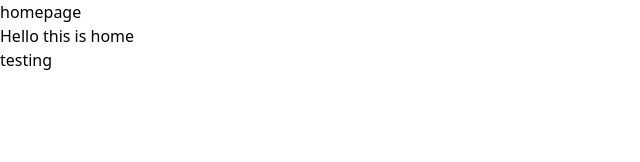
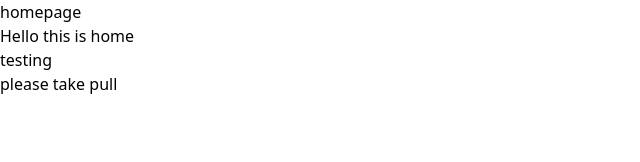
Before and after one commit to Jeelgor/Tours_Travel, a React (Vite) app: page /homepage in a window 1280 px wide. Shown: the top 162 px of the page, without its empty margins (0-640 px from the left). Built offline with nearby package versions, Linux system fonts and the light colour scheme.

Commit message:
test pull

```diff
--- a/src/Homepage.jsx
+++ b/src/Homepage.jsx
@@ -8,6 +8,8 @@ const Homepage = () => {
 
             <h2>Hello this is home</h2>
             <h1>testing</h1>
+
+            <h1>please take pull</h1>
         </>
     )
 }
```
